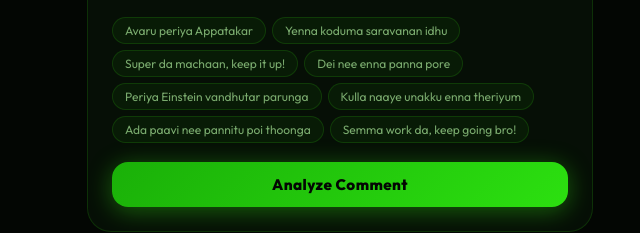
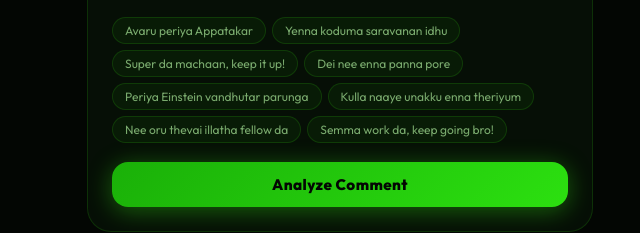
Before and after one commit to Ssr446/solx, a plain HTML site: page index.html in a window 1280 px wide. Shown: the part 2048-2281 px from the top of the page, 35-675 px from the left. Drawn offline with Linux system fonts and the light colour scheme.

Commit message:
Fix: replace inappropriate example, add explanation card for new hostile phrase

```diff
--- a/index.html
+++ b/index.html
@@ -631,7 +631,7 @@
               <div class="chip" onclick="loadExample(3)">Dei nee enna panna pore</div>
               <div class="chip" onclick="loadExample(4)">Periya Einstein vandhutar parunga</div>
               <div class="chip" onclick="loadExample(5)">Kulla naaye unakku enna theriyum</div>
-              <div class="chip" onclick="loadExample(6)">Ada paavi nee pannitu poi thoonga</div>
+              <div class="chip" onclick="loadExample(6)">Nee oru thevai illatha fellow da</div>
               <div class="chip" onclick="loadExample(7)">Semma work da, keep going bro!</div>
             </div>
 
@@ -828,16 +828,16 @@
         meta: []
       },
       {
-        input:      "Ada paavi nee pannitu poi thoonga",
-        normalized: "Ada paavi nee pannitu poi thoonga",
+        input:      "Nee oru thevai illatha fellow da",
+        normalized: "Nee oru thevai illatha fellow da",
         normChanges:[],
-        score: 62,
-        title: "Moderate Risk — Hostile Language Detected",
-        badges: ["toxic"],
-        context: false,
-        phrase: "",
-        explanation: "",
-        meta: []
+        score: 65,
+        title: "High Risk — Personal Abuse Detected",
+        badges: ["toxic","bully"],
+        context: true,
+        phrase: "Thevai illatha fellow",
+        explanation: "\"Thevai illatha\" (lit. 'not needed / worthless') combined with \"fellow\" is a common Tanglish insult used to directly dismiss someone's worth or existence. Unlike coded sarcasm, this is a straightforward personal attack telling someone they are unnecessary or unwanted. Widely seen in Tamil social media comment sections to demean or exclude individuals from a group.",
+        meta: ["⚠️ Personal Abuse", "🎯 Direct Targeting", "💬 Tanglish Slang", "Severity: High"]
       },
       {
         input:      "Semma work da, keep going bro!",
```
